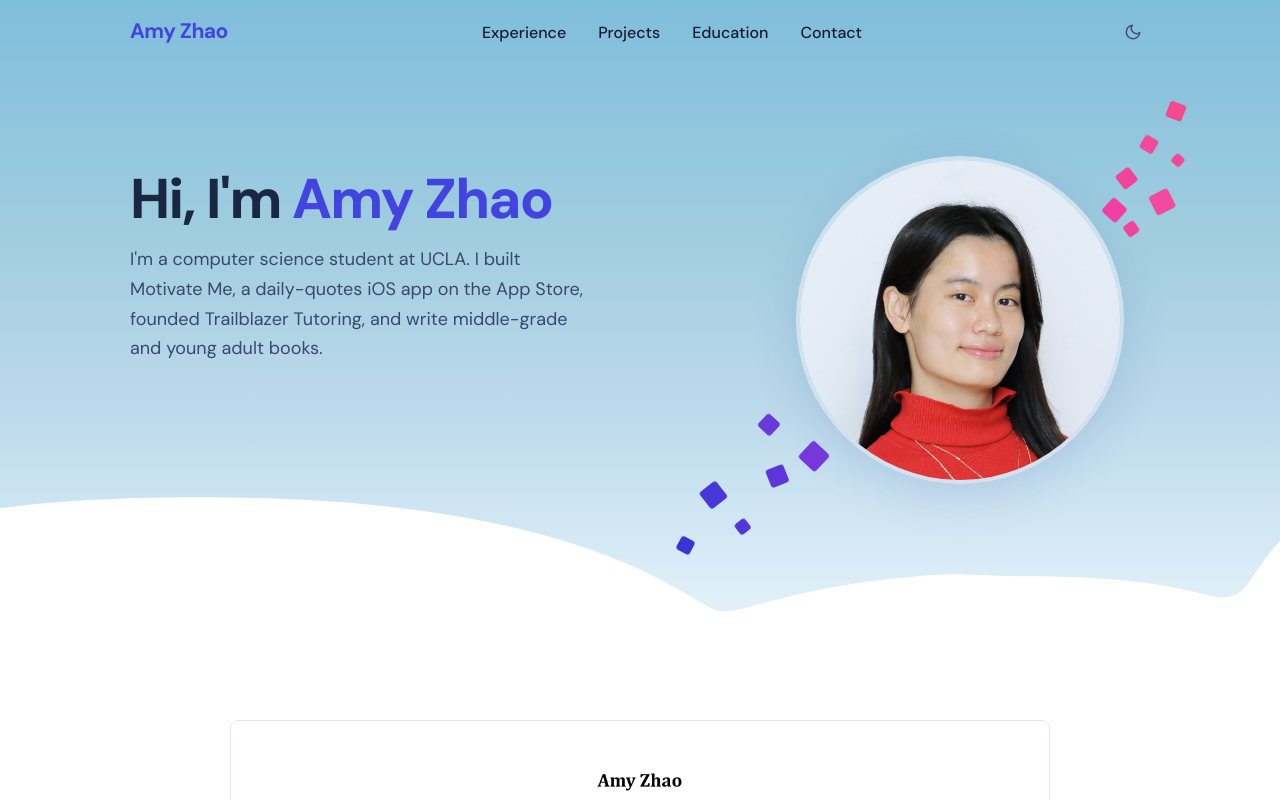
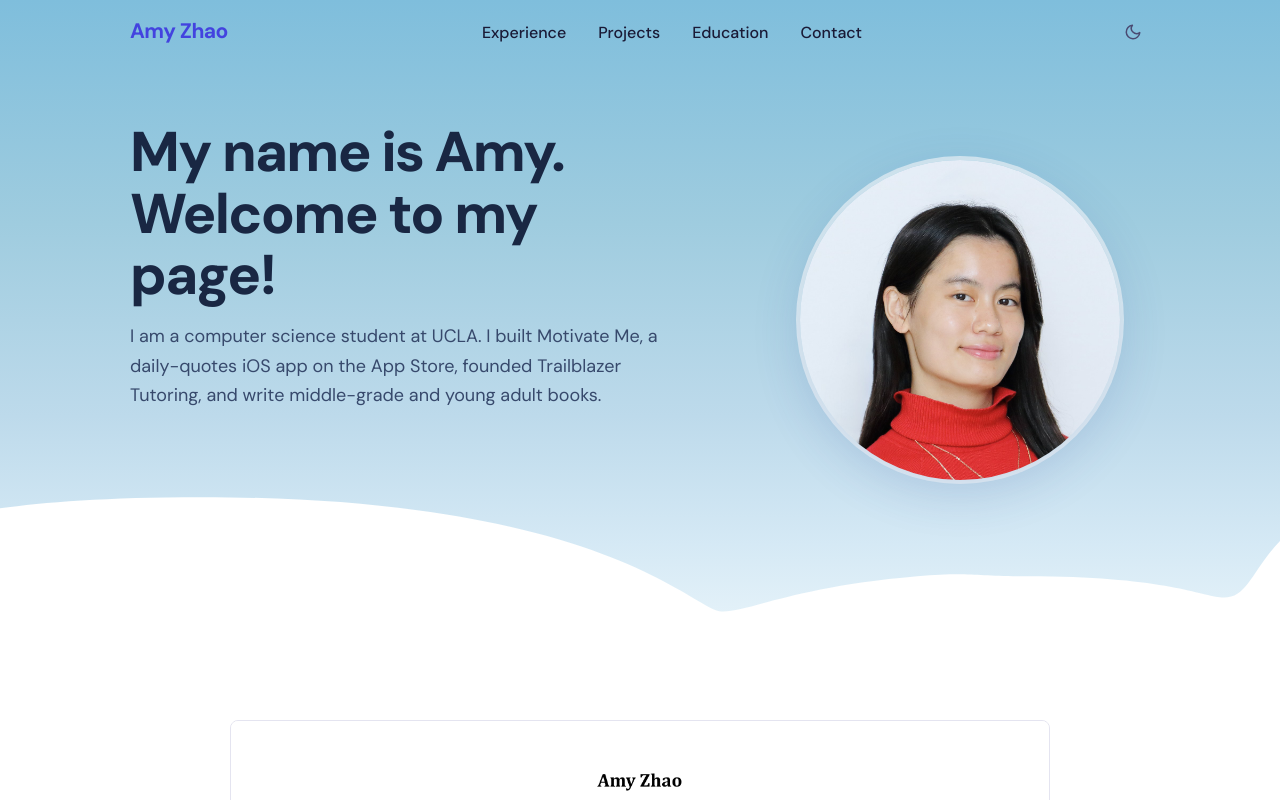
Before and after one commit to amyzhao-entrepreneur/bse-fellowship-amy-zhao, a Next.js app: page / in a window 1280 px wide. Shown: the top 800 px of the page. Built offline with nearby package versions, Linux system fonts and the light colour scheme; no server answers.

Commit message:
Clear the intro banner and rewrite the welcome line.
Remove the floating color blocks that covered the text, and use "My name is Amy. Welcome to my page!" with "I am" in the bio.

Co-authored-by: amyzhaoseattle <amyzhaoseattle@gmail.com>

```diff
--- a/app/components/HeroSection.tsx
+++ b/app/components/HeroSection.tsx
@@ -1,68 +1,12 @@
 import { PERSON, HERO } from '@/app/config';
-
-/* Colored squares that arc across the hero (blue → purple → pink)
-   Each square: left/top as % of hero, size in px, rotation in deg,
-   CSS HSL color, animation duration, animation delay */
-const SQUARES = [
-  { l: 53, t: 84, s: 15, r: 28,  c: 'hsl(242,66%,52%)', dur: 3.4, del: 0.0 },
-  { l: 55, t: 76, s: 21, r:-38,  c: 'hsl(246,67%,53%)', dur: 2.9, del: 0.4 },
-  { l: 57, t: 82, s: 13, r: 52,  c: 'hsl(250,67%,53%)', dur: 3.8, del: 0.8 },
-  { l: 60, t: 73, s: 19, r:-22,  c: 'hsl(254,68%,53%)', dur: 3.1, del: 0.2 },
-  { l: 59, t: 66, s: 17, r: 43,  c: 'hsl(258,68%,54%)', dur: 4.0, del: 0.6 },
-  { l: 63, t: 70, s: 23, r:-47,  c: 'hsl(263,69%,54%)', dur: 3.3, del: 1.0 },
-  { l: 65, t: 62, s: 15, r: 32,  c: 'hsl(268,70%,54%)', dur: 2.7, del: 0.3 },
-  { l: 68, t: 65, s: 19, r:-28,  c: 'hsl(274,72%,55%)', dur: 3.6, del: 0.7 },
-  { l: 67, t: 57, s: 17, r: 58,  c: 'hsl(280,74%,55%)', dur: 3.2, del: 0.1 },
-  { l: 71, t: 60, s: 13, r:-42,  c: 'hsl(286,76%,56%)', dur: 4.1, del: 0.5 },
-  { l: 70, t: 52, s: 21, r: 22,  c: 'hsl(292,78%,56%)', dur: 3.0, del: 0.9 },
-  { l: 73, t: 55, s: 15, r:-32,  c: 'hsl(298,80%,57%)', dur: 3.7, del: 0.2 },
-  { l: 75, t: 47, s: 19, r: 48,  c: 'hsl(303,82%,57%)', dur: 2.8, del: 0.6 },
-  { l: 77, t: 50, s: 13, r:-53,  c: 'hsl(308,83%,58%)', dur: 3.4, del: 1.1 },
-  { l: 79, t: 42, s: 17, r: 37,  c: 'hsl(312,84%,58%)', dur: 3.9, del: 0.3 },
-  { l: 81, t: 45, s: 21, r:-23,  c: 'hsl(316,85%,59%)', dur: 3.1, del: 0.7 },
-  { l: 82, t: 37, s: 15, r: 26,  c: 'hsl(320,86%,59%)', dur: 2.6, del: 0.0 },
-  { l: 84, t: 40, s: 11, r:-48,  c: 'hsl(323,87%,60%)', dur: 4.2, del: 0.4 },
-  { l: 86, t: 32, s: 19, r: 42,  c: 'hsl(326,87%,60%)', dur: 3.5, del: 0.8 },
-  { l: 88, t: 35, s: 13, r:-36,  c: 'hsl(328,88%,61%)', dur: 3.0, del: 1.2 },
-  { l: 87, t: 27, s: 17, r: 52,  c: 'hsl(330,88%,61%)', dur: 3.8, del: 0.2 },
-  { l: 90, t: 30, s: 21, r:-27,  c: 'hsl(330,88%,62%)', dur: 2.9, del: 0.6 },
-  { l: 89, t: 22, s: 15, r: 31,  c: 'hsl(332,88%,62%)', dur: 3.3, del: 1.0 },
-  { l: 92, t: 25, s: 11, r:-47,  c: 'hsl(334,88%,62%)', dur: 4.0, del: 0.4 },
-  { l: 91, t: 17, s: 17, r: 21,  c: 'hsl(336,88%,62%)', dur: 3.6, del: 0.8 },
-];
 
 export function HeroSection() {
   return (
     <section className="hero" aria-label="Introduction">
-      {/* Animated squares layer */}
-      <div className="squares-layer" aria-hidden="true">
-        {SQUARES.map((sq, i) => (
-          <div
-            key={i}
-            className="sq"
-            style={{
-              left: `${sq.l}%`,
-              top: `${sq.t}%`,
-              width: sq.s,
-              height: sq.s,
-              background: sq.c,
-              '--r': `${sq.r}deg`,
-              '--dur': `${sq.dur}s`,
-              '--delay': `${sq.del}s`,
-              animationDuration: `${sq.dur}s`,
-              animationDelay: `${sq.del}s`,
-            } as React.CSSProperties}
-          />
-        ))}
-      </div>
-
       <div className="hero-inner">
         {/* Left: text */}
         <div className="hero-text">
-          <h1 className="hero-heading">
-            {HERO.greeting}{' '}
-            <span style={{ color: 'var(--primary)' }}>{PERSON.fullName}</span>
-          </h1>
+          <h1 className="hero-heading">{HERO.headline}</h1>
           <p className="hero-sub">{HERO.bio}</p>
         </div>
 
--- a/app/config.ts
+++ b/app/config.ts
@@ -47,9 +47,9 @@ export const NAV_LINKS = [
 ];
 
 export const HERO = {
-  greeting: "Hi, I'm",
+  headline: 'My name is Amy. Welcome to my page!',
   photo: '/headshot.jpg',
-  bio: "I'm a computer science student at UCLA. I built Motivate Me, a daily-quotes iOS app on the App Store, founded Trailblazer Tutoring, and write middle-grade and young adult books.",
+  bio: 'I am a computer science student at UCLA. I built Motivate Me, a daily-quotes iOS app on the App Store, founded Trailblazer Tutoring, and write middle-grade and young adult books.',
 };
 
 export interface EducationEntry {
@@ -209,7 +209,7 @@ export const SOCIAL_LINKS = [
 export const CONTACT = {
   email: ME.email,
   blurb:
-    "I'm a computer science student at UCLA. If you want to talk about Motivate Me, Trailblazer Tutoring, or a project you're working on, my inbox is open.",
+    "I am a computer science student at UCLA. If you want to talk about Motivate Me, Trailblazer Tutoring, or a project you're working on, my inbox is open.",
   links: [
     { label: 'Email', href: EMAIL_HREF, display: ME.email },
     { label: 'GitHub', href: GITHUB_URL, display: `github.com/${ME.github}` },
--- a/app/globals.css
+++ b/app/globals.css
@@ -208,7 +208,7 @@ pre {
 
 .hero-text {
   padding-bottom: 0;
-  max-width: 460px;
+  max-width: 34rem;
 }
 
 .hero-heading {
```
